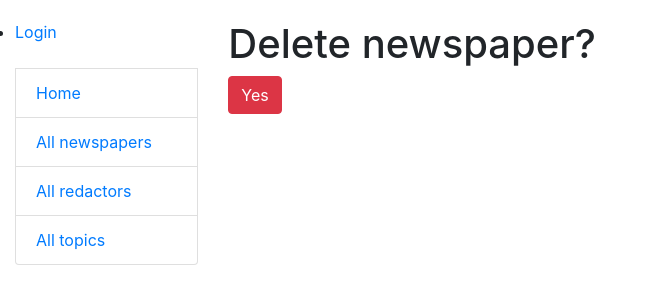
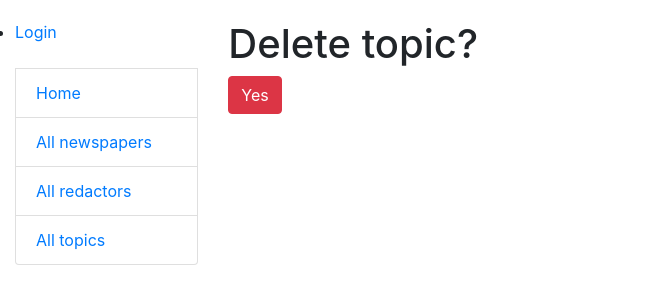
Before and after one commit to RomanNest/newspaper-agency, a Django app: template templates/agency/topic_confirm_delete.html in a window 1280 px wide. Shown: the top 304 px of the page, without its empty margins (0-657 px from the left). Run offline with Django 5.2, Linux system fonts and the light colour scheme; the template is opened without the code that fills it, so the values that code supplies are empty.

Commit message:
made topic_confirm_delete.html

```diff
--- a/templates/agency/topic_confirm_delete.html
+++ b/templates/agency/topic_confirm_delete.html
@@ -1,7 +1,7 @@
 {% extends "base.html" %}
 
 {% block content %}
-	<h1>Delete newspaper?</h1>
+	<h1>Delete topic?</h1>
 	<form action="" method="post">
 		{% csrf_token %}
 
```
